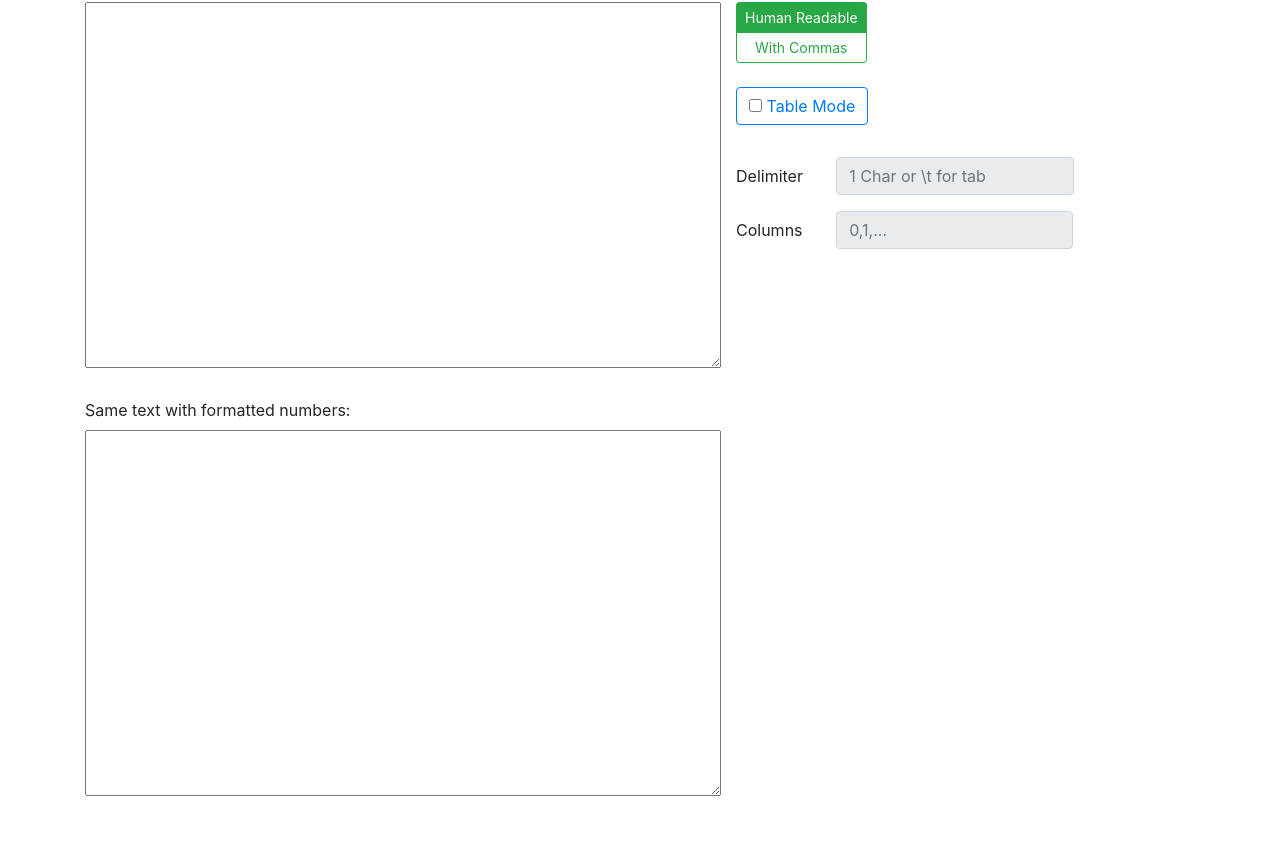
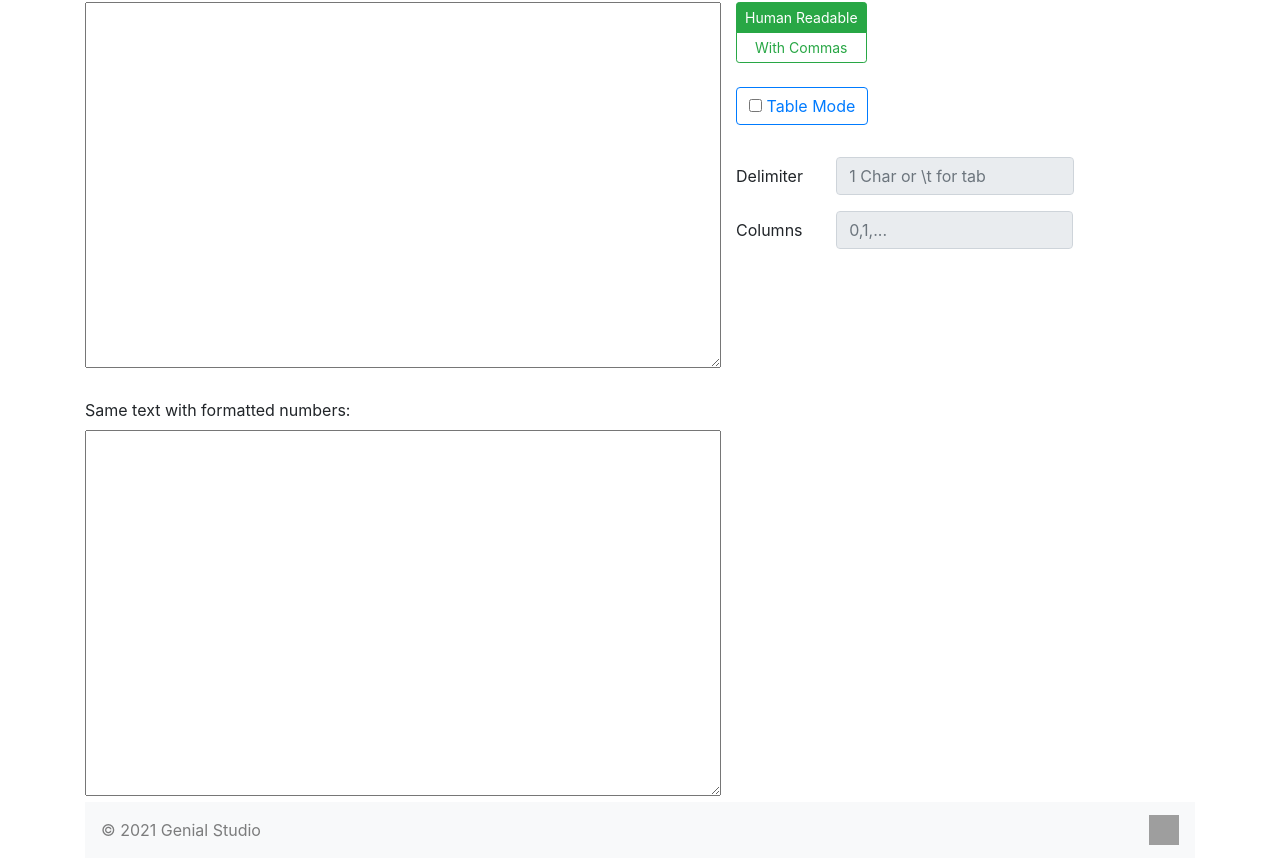
Before and after one commit to lolacod/numbers-formatter, a React (Create React App) app: page / in a window 1280 px wide. Shown: the part 110-968 px from the top of the page. Before the commit the page ends 912 px from the top, so only its background shows below. Built offline with nearby package versions, Linux system fonts and the light colour scheme; grey boxes are pictures that could not be loaded.

Commit message:
Add bottom bar with github link

```diff
--- a/src/App.js
+++ b/src/App.js
@@ -4,6 +4,7 @@ import 'bootstrap/dist/css/bootstrap.min.css';
 import Container from 'react-bootstrap/Container';
 import Row from 'react-bootstrap/Row';
 import Col from 'react-bootstrap/Col';
+import Navbar from 'react-bootstrap/Navbar'
 
 
 function App() {
@@ -20,8 +21,24 @@ function App() {
         <Row>
           <Formatter/>
         </Row>
+        <Navbar bg="light">
+          <Navbar.Text>
+            © {new Date().getFullYear()} Genial Studio
+          </Navbar.Text>
+          <Navbar.Toggle />
+          <Navbar.Collapse className="justify-content-end">
+            <a href="https://github.com/lolacod/numbers-formatter">
+              <img
+                src="GitHub-Mark-32px.png"
+                width="30"
+                height="30"
+                className="d-inline-block align-top"
+                alt="GitHub"
+              />
+            </a>
+          </Navbar.Collapse>
+        </Navbar>
     </Container>
-
   );
 }
 
```
